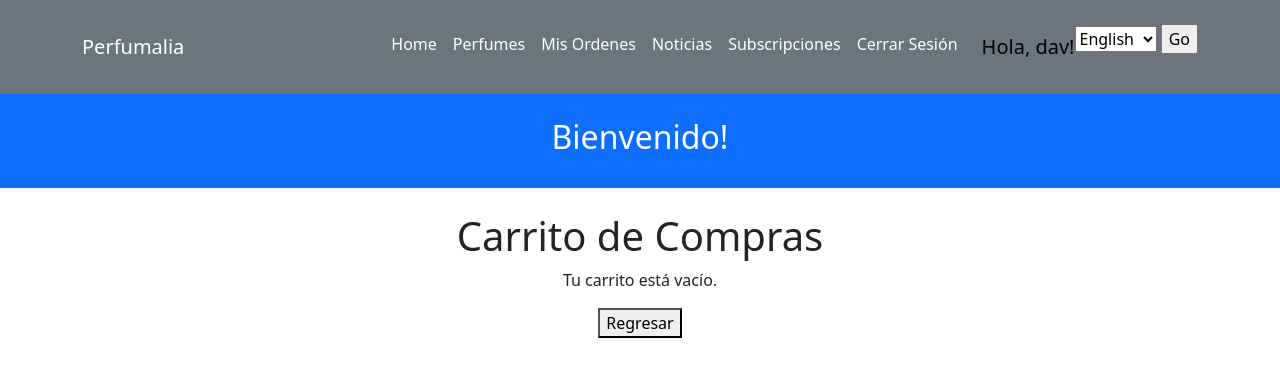
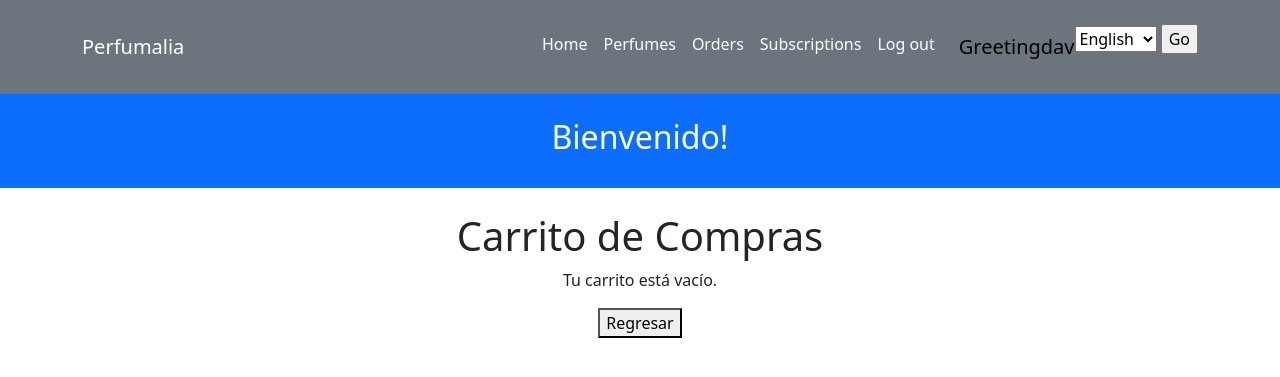
Before and after one commit to pascualgomz/perfumalia-project, a Django app: page /cart in a window 1280 px wide. Shown: the top 377 px of the page. Run offline with Django 5.2, Linux system fonts and the light colour scheme; a user stored in the database is signed in; data comes from the database, SQL or seed files in the repository.

Commit message:
add translations

```diff
--- a/perfumalia/store/templates/base.html
+++ b/perfumalia/store/templates/base.html
@@ -29,17 +29,15 @@
           {% if user.is_authenticated %}
             <a class="nav-link active" href="{% url 'perfumes' %}">Perfumes</a>
             {% if cart_items_count > 0 %}
-              <a class="nav-link active" href="{% url 'cart' %}">Ir al carrito</a>
+              <a class="nav-link active" href="{% url 'cart' %}">{% trans "Cart" %}</a>
             {% endif %}
-
-            <a class="nav-link active" href="{% url 'orders' %}">Mis Ordenes</a>
-            <a class="nav-link active" href="{% url 'news' %}">Noticias</a>
-            <a class="nav-link active" href="{% url 'subscriptions' %}">Subscripciones</a>
-            <a class="nav-link active" href="{% url 'logout' %}">Cerrar Sesión</a>
-            <span class="navbar-text ms-3" style="font-size: 1.25rem; color: black;">Hola, {{ user.name }}!</span>
+            <a class="nav-link active" href="{% url 'orders' %}">{% trans "Orders" %}</a>
+            <a class="nav-link active" href="{% url 'subscriptions' %}">{% trans "Subscriptions" %}</a>
+            <a class="nav-link active" href="{% url 'logout' %}">{% trans "Log out" %}</a>
+            <span class="navbar-text ms-3" style="font-size: 1.25rem; color: black;">{% trans "Greeting" %}{{ user.name }}</span>
           {% else %}
-            <a class="nav-link active" href="{% url 'login' %}">Inicia Sesion</a>
-            <a class="nav-link active" href="{% url 'register' %}">Registrate</a>
+            <a class="nav-link active" href="{% url 'login' %}">{% trans "Login" %}</a>
+            <a class="nav-link active" href="{% url 'register' %}">{% trans "Sign Up" %}</a>
           {% endif %}
 
           <form action="{% url 'set_language' %}" method="post">
```
Also changed, not shown: perfumalia/store/locale/en/LC_MESSAGES/django.po, perfumalia/store/locale/es/LC_MESSAGES/django.po.
